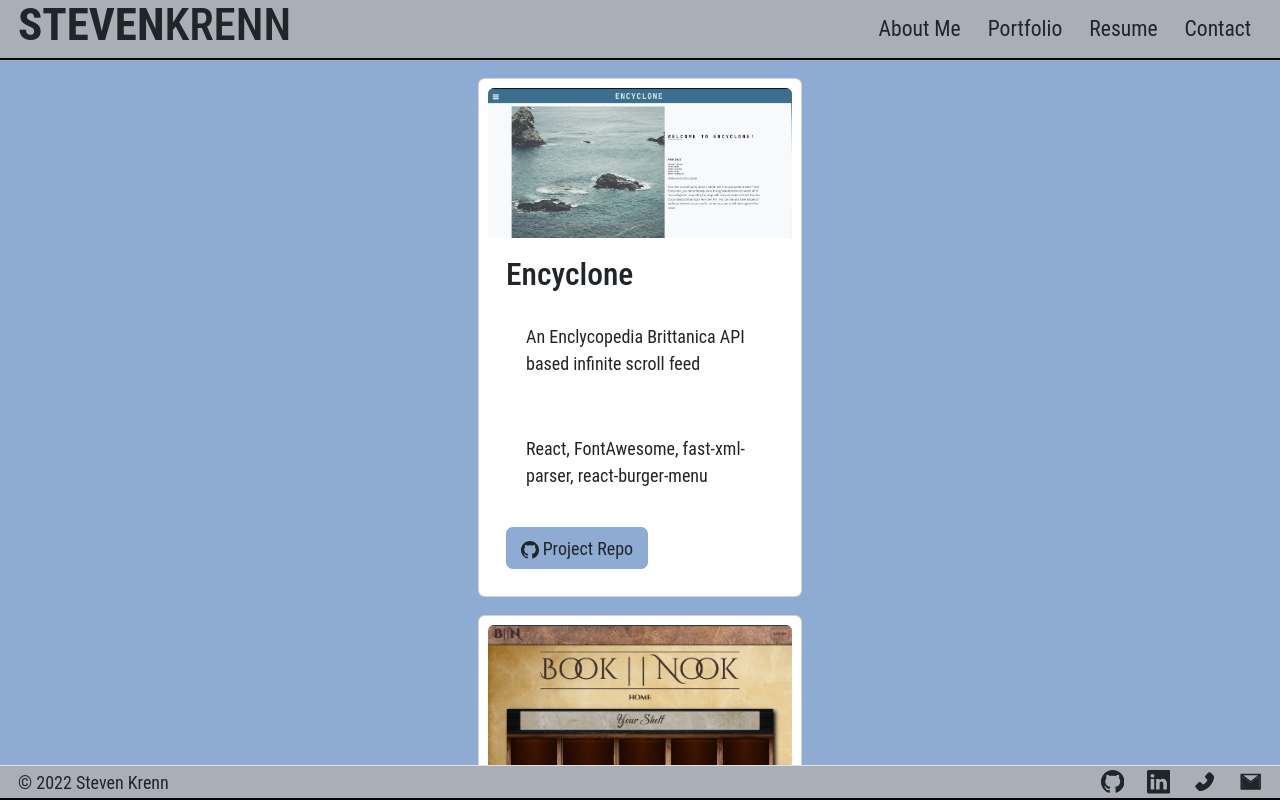
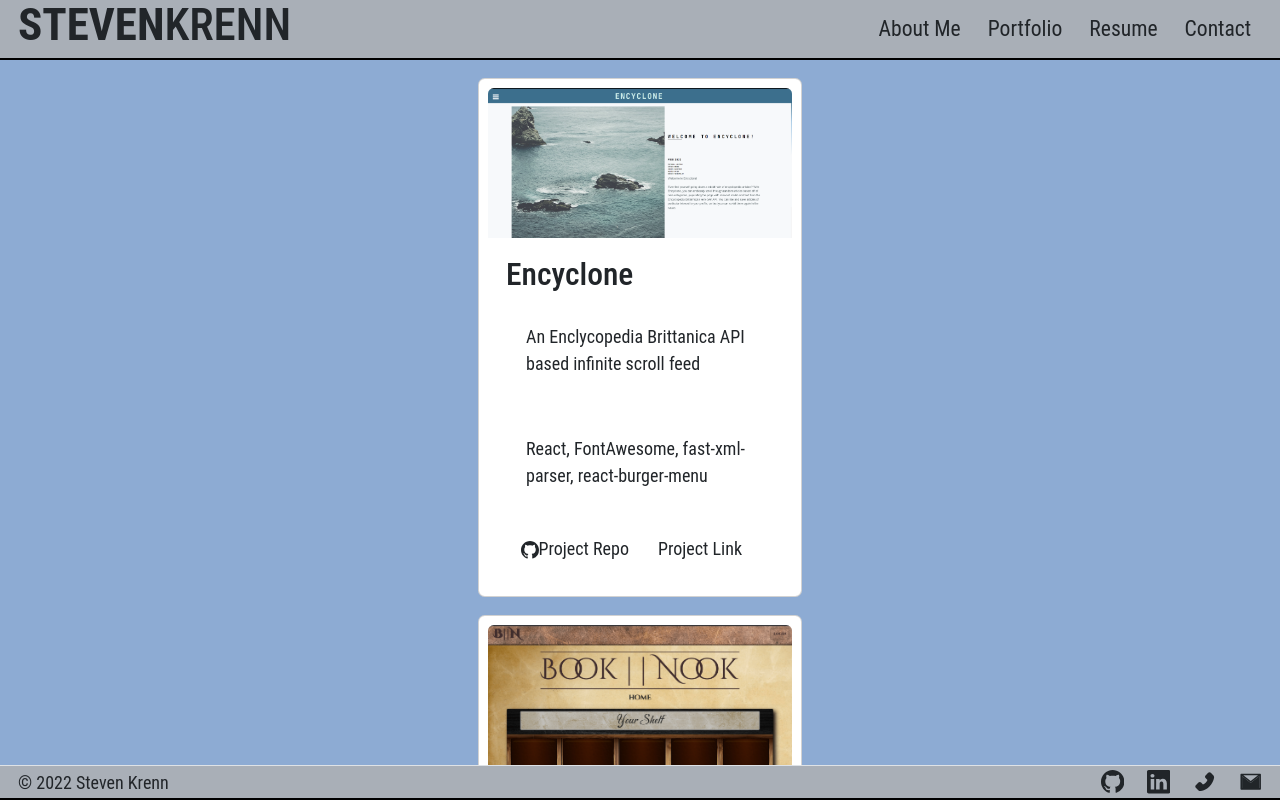
Before and after one commit to Krenbot/react-portfolio, a React (Create React App) app: page / in a window 1280 px wide. Both pictures are taken after a click on the link "Portfolio". Shown: the top 800 px of the page. Built offline with nearby package versions, Linux system fonts and the light colour scheme.

Commit message:
added live links to projects

```diff
--- a/src/App.css
+++ b/src/App.css
@@ -135,9 +135,14 @@ header nav a:hover::after {
 .btn {
     align-items: center;
     bottom: 0;
-    background-color: var(--bg-body);
+    /* background-color: var(--bg-body); */
     margin-bottom: .5em;
 }
+
+.projectLinks {
+    display: flex;
+}
+
 
 footer {
     display: flex;
--- a/src/components/Project.jsx
+++ b/src/components/Project.jsx
@@ -10,7 +10,10 @@ const Project = ({ project }) => {
                 <h3 className="card-title">{title}</h3>
                 <p className="card-text">{description}</p>
                 <p className="card-techs">{techs}</p>
-                <a href={githubUrl} className="btn"><BsGithub />   Project Repo</a>
+                <div class='projectLinks'>
+                    <a href={githubUrl} className="btn"><BsGithub />Project Repo</a>
+                    <a href={liveUrl} className="btn">Project Link</a>
+                </div>
             </div>
         </div >
     )
```
